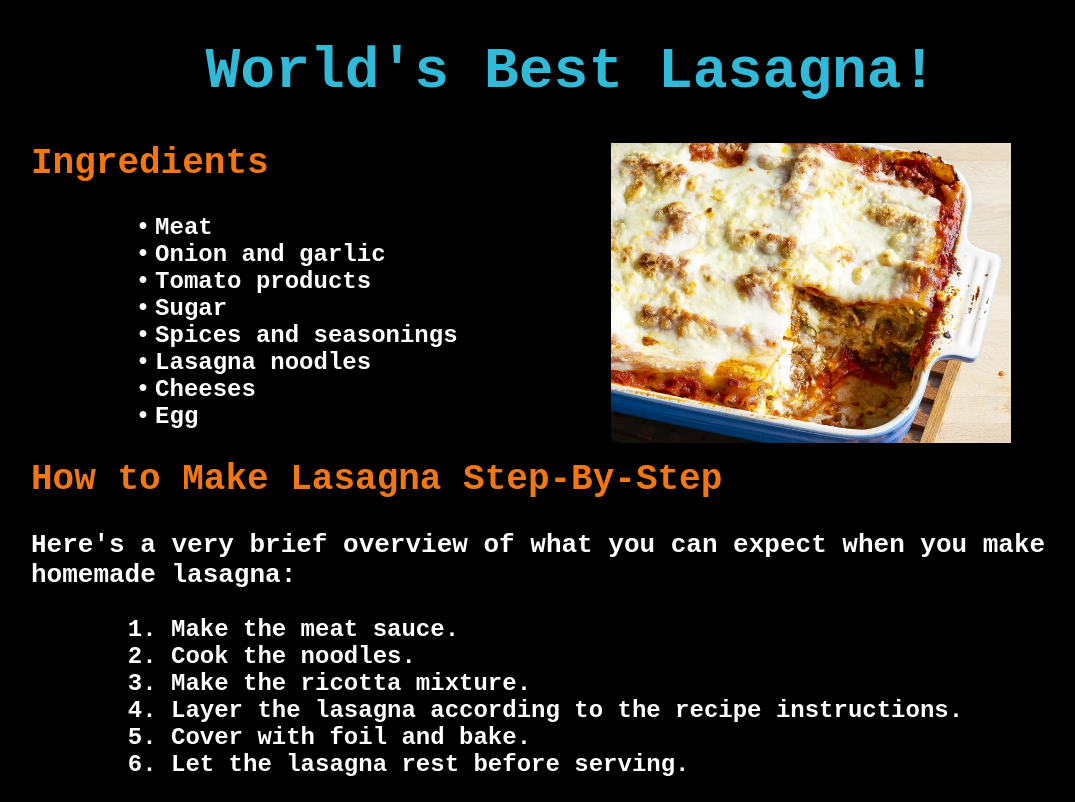
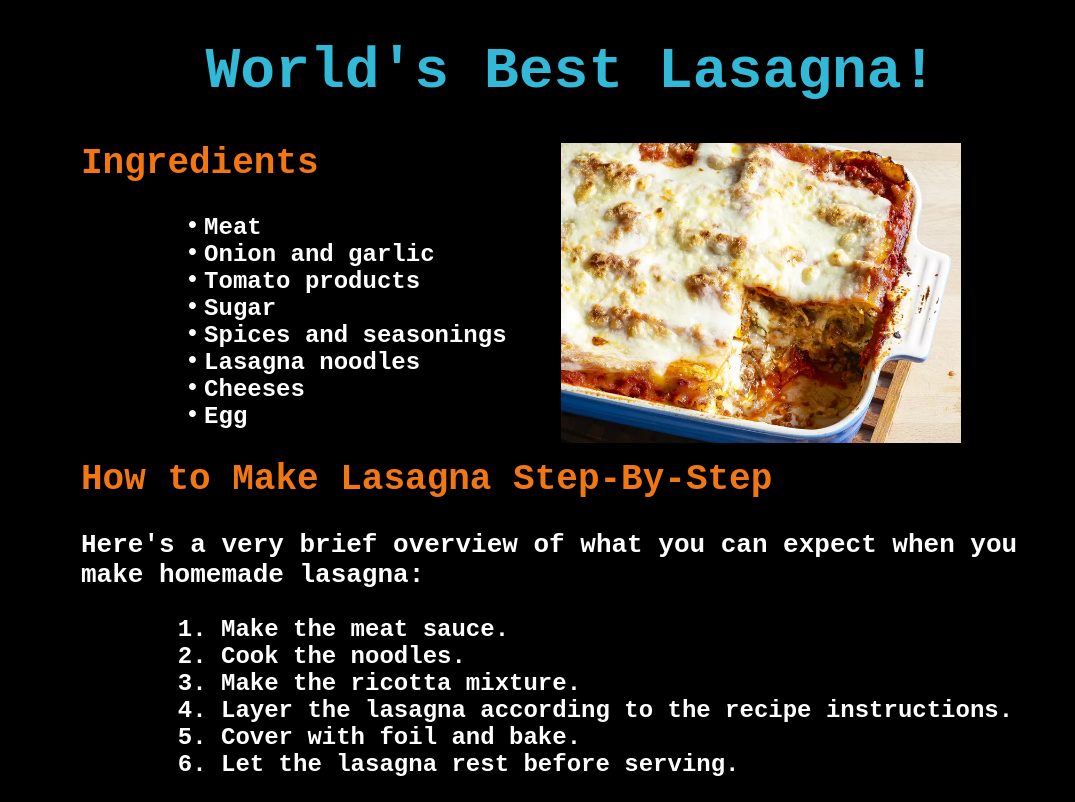
Before and after one commit to k-s0ni/odin-recipes, a plain HTML site: page recipes/lasagna.html in a window 1280 px wide. Shown: the whole page, without its empty margins (69-1144 px from the left). Drawn offline with Linux system fonts and the light colour scheme.

Commit message:
Fixed images

```diff
--- a/styles.css
+++ b/styles.css
@@ -1,8 +1,8 @@
 body {
     font-family: 'Courier New', Courier, monospace;
     font-size: larger;
-    margin-left: 100px;
-    margin-right: 100px;
+    margin-left: 150px;
+    margin-right: 150px;
 }
 
 h1 {
@@ -22,7 +22,6 @@ h1 {
 .list {
     font-size: larger;
     font-family: 'Courier New', Courier, monospace;
-    margin-left: 400px;
 }
 
 h2 {
```
Also changed, not shown: index.html (+2 -2 lines).
